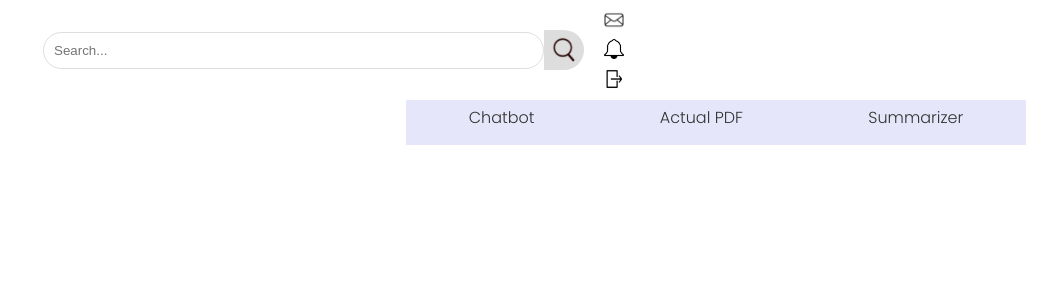
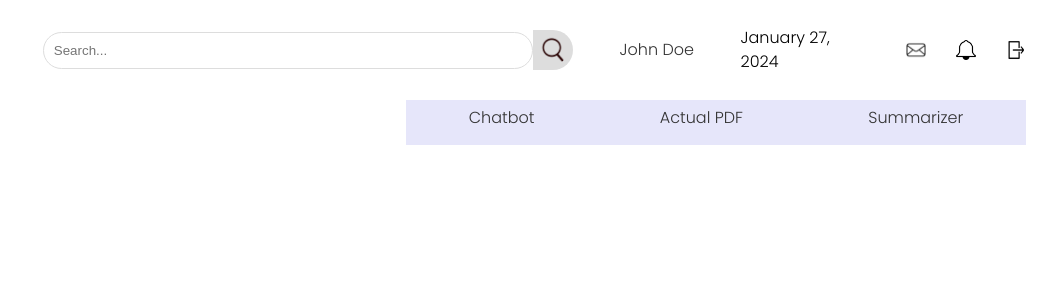
Before and after one commit to Team-Cornflakes/VitaFile, a React (Vite) app in the folder frontend/: page /Main in a window 1280 px wide. Shown: the top 300 px of the page, without its empty margins (234-1280 px from the left). Built offline with nearby package versions, Linux system fonts and the light colour scheme.

Commit message:
icons thing sorted

```diff
--- a/frontend/components/Header1.css
+++ b/frontend/components/Header1.css
@@ -1,26 +1,31 @@
-.header {
+header {
+    position: fixed;
+    top: 0;
+    left: 20%;
+    height: 10%;
+    right: 0;
     display: flex;
     align-items: center;
-    justify-content: space-between;
+    padding: 10px;
     background-color: #ffffff;
-    padding: 0 20px;
-    /* Add additional styles as needed */
-  }
-
-  .header-logo-container {
-    display: flex;
-    align-items: center;
-  }
-
-  .header-logo {
-    height: 50px; /* Adjust the size as needed */
-    /* Add additional styles as needed */
 }
 
 .search-container {
     display: flex;
     align-items: center;
-    /* Add additional styles as needed */
+    width: 55%; /* Adjusted width */
+}
+.person-name-container {
+    display: flex;
+    align-items: center;
+    justify-content: center;
+    width: 15%; /* New container for person's name */
+    margin: 0 10px; /* Add margin if needed */
+}
+.person-name {
+    font-size: 16px;
+    color: #333;
+    /* You can add more styles if needed */
 }
 
 .search-input {
@@ -34,6 +39,10 @@
     color: #333;
     width: 100%;
 }
+
+/* ... rest of your CSS ... */
+
+
 
 .search-icon {
     width: 30px;
@@ -54,10 +63,16 @@
     justify-content: center;
 }
 
-  .header-actions {
+.header-right {
     display: flex;
     align-items: center;
-    /* Add additional styles as needed */
+    justify-content: flex-end;
+    flex-grow: 1;
+}
+
+.date-display {
+    margin-right: 20px;
+    font-size: 16px;
 }
 
 .icon-button {
@@ -72,9 +87,8 @@
     font-size: 14px;
 }
 
+
 .icon-button img {
     width: 20px;
     height: auto;
 }
-
-  /* Add additional styling as needed */
--- a/frontend/components/Header1.jsx
+++ b/frontend/components/Header1.jsx
@@ -1,44 +1,78 @@
-import React from 'react';
-import './Header.css'; // Ensure this is the correct path
+import React, { useEffect } from 'react';
+import { useNavigate } from 'react-router-dom';
+import './Header.css'; // Importing the CSS file
 import searchIcon from '../src/assets/search.png';
 import messageIcon from '../src/assets/1.png';
 import alertIcon from '../src/assets/2.png';
 import exitIcon from '../src/assets/3.png';
-import logo from '../assets/logo.png'; // Update with the correct path to your logo image
-const Header = ({ showLogo }) => {
+
+const Header = ({ toggleSidebar }) => {
   const handleSearch = () => {
-    // Implement your search functionality here
+    // Logic to handle search functionality
     console.log("Search initiated");
   };
 
-  const handleExit = () => {
-    // Implement your exit/cleanup functionality here
-    console.log("User has exited");
+  const navigate = useNavigate();
+
+  const Handleexitnavigation = () => {
+    localStorage.removeItem('token');
+    navigate('/');
   };
 
-  // Feel free to add more handler functions for your message and alert icons
+  const handleExitClick = async () => {
+    const token = localStorage.getItem('token');
+
+    const response = await fetch('http://localhost:8000/getuser/', {
+      headers: {
+        'Authorization': `Bearer ${token}`,
+        'Content-Type': 'application/json',
+      },
+    });
+
+    if (response.ok) {
+      const name = await response.text();
+      console.log('Name:', name);
+    } else {
+      console.error('Error:', response.status);
+    }
+
+    localStorage.removeItem('token');
+    navigate('/');
+  };
+
+
+  <button className="icon-button exit-icon" onClick={handleExitClick}>
+    <img src={exitIcon} alt="Exit" />
+  </button>
+
+  // Function to format the current date
+  const formatDate = () => {
+    const options = { year: 'numeric', month: 'long', day: 'numeric' };
+    return new Date().toLocaleDateString('en-US', options);
+  };
+
+  const personName = "John Doe"; // Replace with dynamic data if needed
 
   return (
-    <header className="header">
-      {showLogo && (
-        <div className="header-logo-container">
-          <img src={logo} alt="Logo" className="header-logo" />
-        </div>
-      )}
+    <header>
       <div className="search-container">
         <input type="text" placeholder="Search..." className="search-input" />
         <button onClick={handleSearch} className="search-button">
           <img src={searchIcon} alt="Search" className="search-icon" />
         </button>
       </div>
-      <div className="header-actions">
+      <div className="person-name-container"> {/* New div for person's name */}
+        <span className="person-name">{personName}</span>
+      </div>
+      <div className="header-right">
+        <span className="date-display">{formatDate()}</span>
         <button className="icon-button message-icon">
           <img src={messageIcon} alt="Message" />
         </button>
         <button className="icon-button alert-icon">
           <img src={alertIcon} alt="Alert" />
         </button>
-        <button className="icon-button exit-icon" onClick={handleExit}>
+        <button className="icon-button exit-icon" onClick={Handleexitnavigation}>
           <img src={exitIcon} alt="Exit" />
         </button>
       </div>
```
Lines whose indentation alone changed are shown as unchanged.
